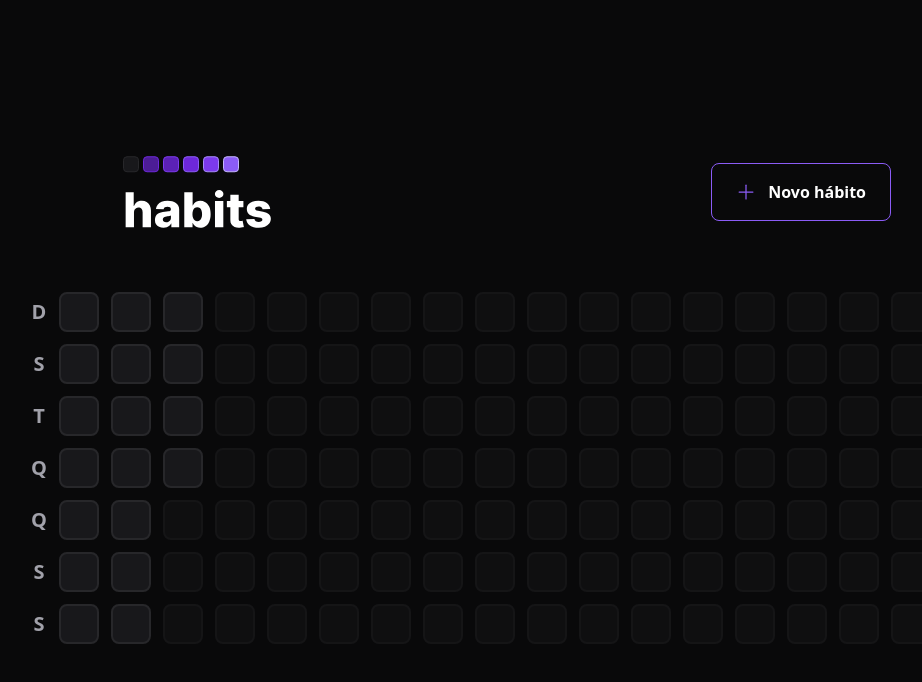
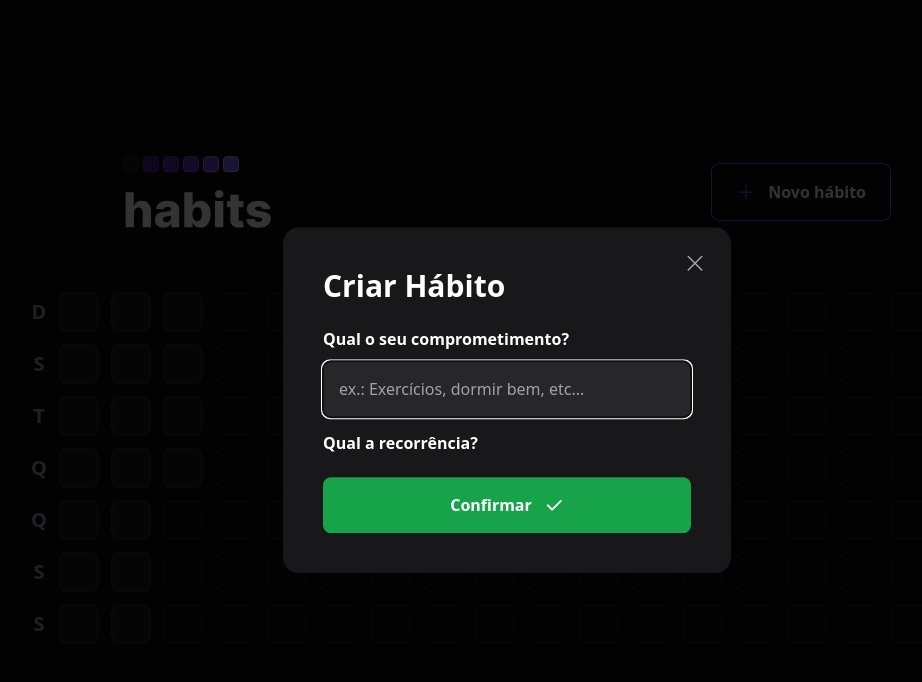
Before and after one commit to rodrigomsrocha/nlw-habits, a React (Vite) app in the folder web/: page / in a window 1280 px wide. Both pictures are taken after a click on the button "Novo hábito". Shown: the top 682 px of the page, without its empty margins (133-1055 px from the left). Built offline with nearby package versions, Linux system fonts and the light colour scheme.

Commit message:
habit modal feature with radix

```diff
--- a/web/package.json
+++ b/web/package.json
@@ -9,6 +9,7 @@
     "preview": "vite preview"
   },
   "dependencies": {
+    "@radix-ui/react-dialog": "^1.0.2",
     "dayjs": "^1.11.7",
     "phosphor-react": "^1.4.1",
     "react": "^18.2.0",
--- a/web/src/components/Header.tsx
+++ b/web/src/components/Header.tsx
@@ -1,17 +1,34 @@
-import { Plus } from "phosphor-react";
+import { Plus, X } from "phosphor-react";
+import { useState } from "react";
 import logoImage from "../assets/logo.svg";
+import * as Dialog from "@radix-ui/react-dialog";
+import { NewHabitForm } from "./NewHabitForm";
 
 export function Header() {
   return (
     <header className="w-full max-w-3xl mx-auto flex items-center justify-between">
       <img src={logoImage} alt="habits" />
-      <button
-        type="button"
-        className="border border-violet-500 font-semibold rounded-lg px-6 py-4 flex items-center gap-3 hover:border-violet-300 transition"
-      >
-        <Plus size={20} className="text-violet-500" />
-        Novo hábito
-      </button>
+      <Dialog.Root>
+        <Dialog.Trigger
+          type="button"
+          className="border border-violet-500 font-semibold rounded-lg px-6 py-4 flex items-center gap-3 hover:border-violet-300 transition"
+        >
+          <Plus size={20} className="text-violet-500" />
+          Novo hábito
+        </Dialog.Trigger>
+        <Dialog.Portal>
+          <Dialog.Overlay className="w-screen h-screen bg-black/80 fixed inset-0" />
+          <Dialog.Content className="absolute p-10 bg-zinc-900 rounded-2xl w-full max-w-md top-1/2 left-1/2 -translate-x-1/2 -translate-y-1/2">
+            <Dialog.Close className="absolute right-6 top-6 text-zinc-400 hover:text-zinc-200">
+              <X size={24} aria-label="fechar" />
+            </Dialog.Close>
+            <Dialog.Title className="text-3xl leading-tight font-extrabold">
+              Criar Hábito
+            </Dialog.Title>
+            <NewHabitForm />
+          </Dialog.Content>
+        </Dialog.Portal>
+      </Dialog.Root>
     </header>
   );
 }
--- /dev/null
+++ b/web/src/components/NewHabitForm.tsx
@@ -0,0 +1,27 @@
+import { Check } from "phosphor-react";
+
+export function NewHabitForm() {
+  return (
+    <form className="w-full flex flex-col mt-6">
+      <label className="font-semibold leading-tight" htmlFor="title">
+        Qual o seu comprometimento?
+      </label>
+      <input
+        className="p-4 rounded-lg mt-3 bg-zinc-800 text-white placeholder:text-zinc-400"
+        type="text"
+        id="title"
+        placeholder="ex.: Exercícios, dormir bem, etc..."
+        autoFocus
+      />
+      <label className="font-semibold leading-tight mt-4" htmlFor="">
+        Qual a recorrência?
+      </label>
+      <button
+        type="submit"
+        className="mt-6 rounded-lg p-4 gap-3 flex items-center justify-center font-semibold bg-green-600 hover:bg-green-500 transition"
+      >
+        Confirmar <Check size={20} weight="bold" />
+      </button>
+    </form>
+  );
+}
```
Also changed, not shown: 1 other file (tests, documents, lock files or other folders).
